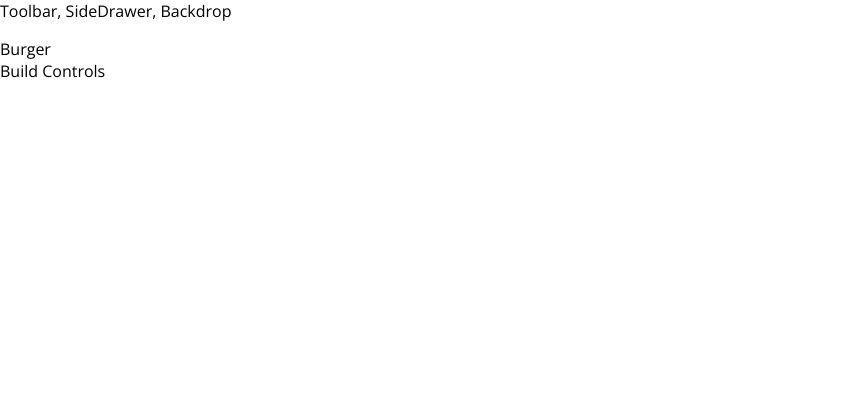
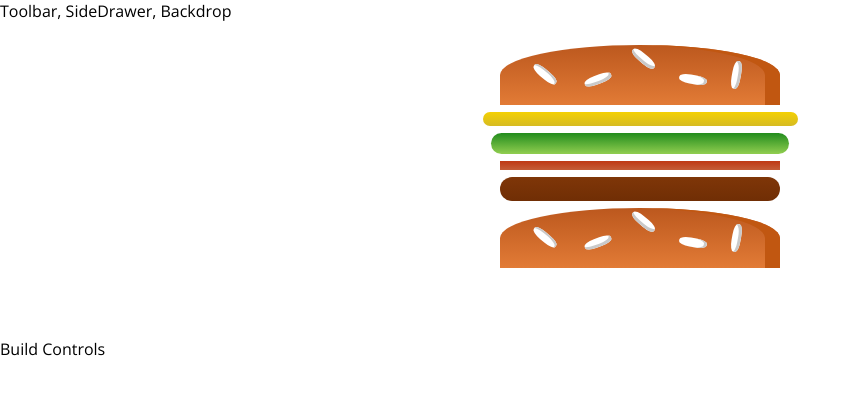
Before and after one commit to macolby14/react-complete-guide-course, a React (Create React App) app: page / in a window 1280 px wide. Shown: the top 394 px of the page, without its empty margins (0-861 px from the left). Built offline with nearby package versions, Linux system fonts and the light colour scheme.

Commit message:
basic burger displaying

```diff
--- a/src/components/Burger/Burger.jsx
+++ b/src/components/Burger/Burger.jsx
@@ -1,5 +1,19 @@
 import React from "react";
 
-const Burger = props => {};
+import styles from "./Burger.module.css";
+import BurgerIngredient from "./BurgerIngredient/BurgerIngredient";
+
+const Burger = props => {
+  return (
+    <div className={styles.Burger}>
+      <BurgerIngredient type="bread-top" />
+      <BurgerIngredient type="cheese" />
+      <BurgerIngredient type="salad" />
+      <BurgerIngredient type="bacon" />
+      <BurgerIngredient type="meat" />
+      <BurgerIngredient type="bread-top" />
+    </div>
+  );
+};
 
 export default Burger;
--- a/src/components/Burger/Burger.module.css
+++ b/src/components/Burger/Burger.module.css
@@ -0,0 +1,23 @@
+.Burger {
+  width: 100%;
+  margin: auto;
+  height: 250px;
+  overflow: scroll;
+  text-align: center;
+  font-weight: bold;
+  font-size: 1.2rem;
+}
+
+@media (min-width: 1000px) and (min-height: 700px) {
+  .Burger {
+    width: 700px;
+    height: 600px;
+  }
+}
+
+@media (min-width: 500px) and (min-height: 400px) {
+  .Burger {
+    width: 350px;
+    height: 300px;
+  }
+}
--- a/src/components/Burger/BurgerIngredient/BurgerIngredient.jsx
+++ b/src/components/Burger/BurgerIngredient/BurgerIngredient.jsx
@@ -1,7 +1,7 @@
 import React from "react";
 import PropTypes from "prop-types";
 
-import styles from "./BurgerIngredients.modules.css";
+import styles from "./BurgerIngredient.module.css";
 
 class BurgerIngredient extends React.Component {
   render() {
--- a/src/components/containers/BurgerBuilder/BuilderBurger.jsx
+++ b/src/components/containers/BurgerBuilder/BuilderBurger.jsx
@@ -1,11 +1,14 @@
 import React from "react";
 import Aux from "../../../hoc/Aux";
+import Burger from "../../Burger/Burger";
 
 class BurgerBuilder extends React.Component {
   render() {
     return (
       <Aux>
-        <div>Burger</div>
+        <div>
+          <Burger />
+        </div>
         <div>Build Controls</div>
       </Aux>
     );
```
Also changed, not shown: src/components/Burger/BurgerIngredient/BurgerIngredient.module.css (renamed from src/components/Burger/BurgerIngredient/BurgerIngredient.modules.css).
